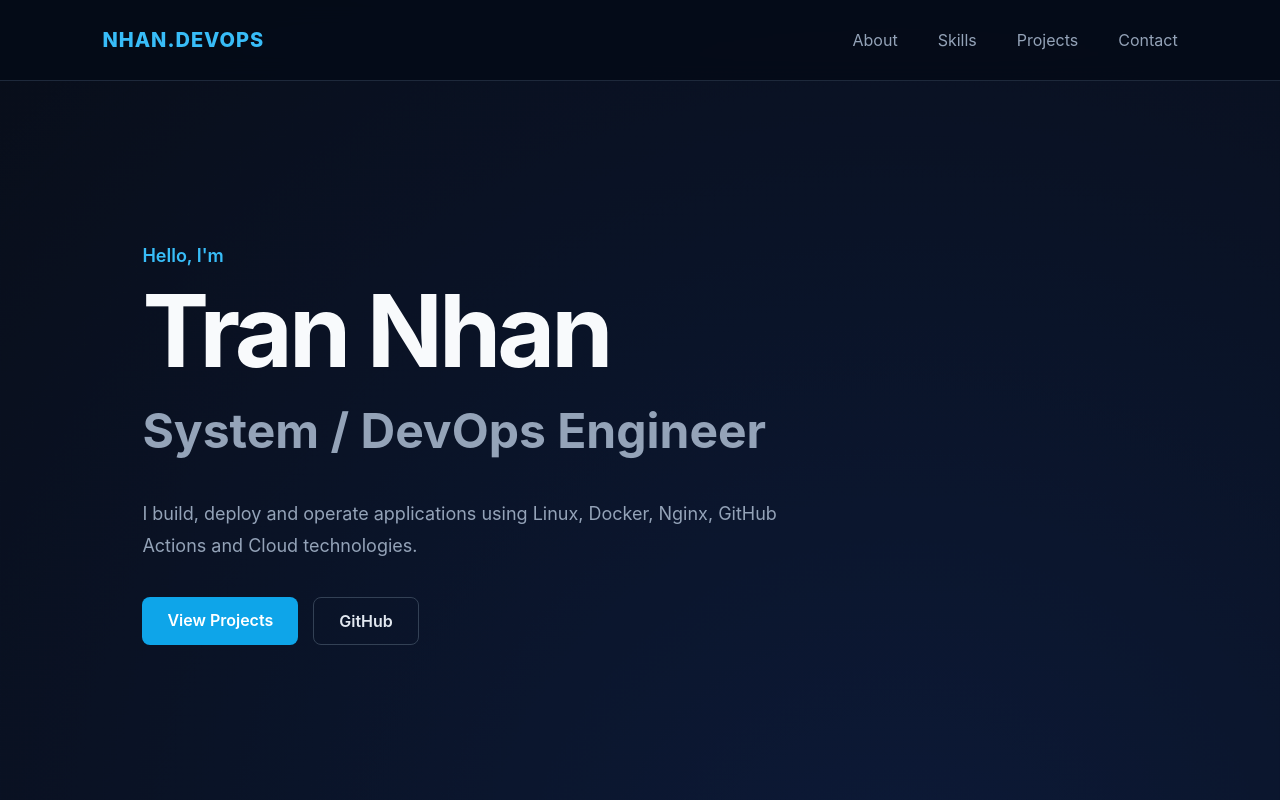
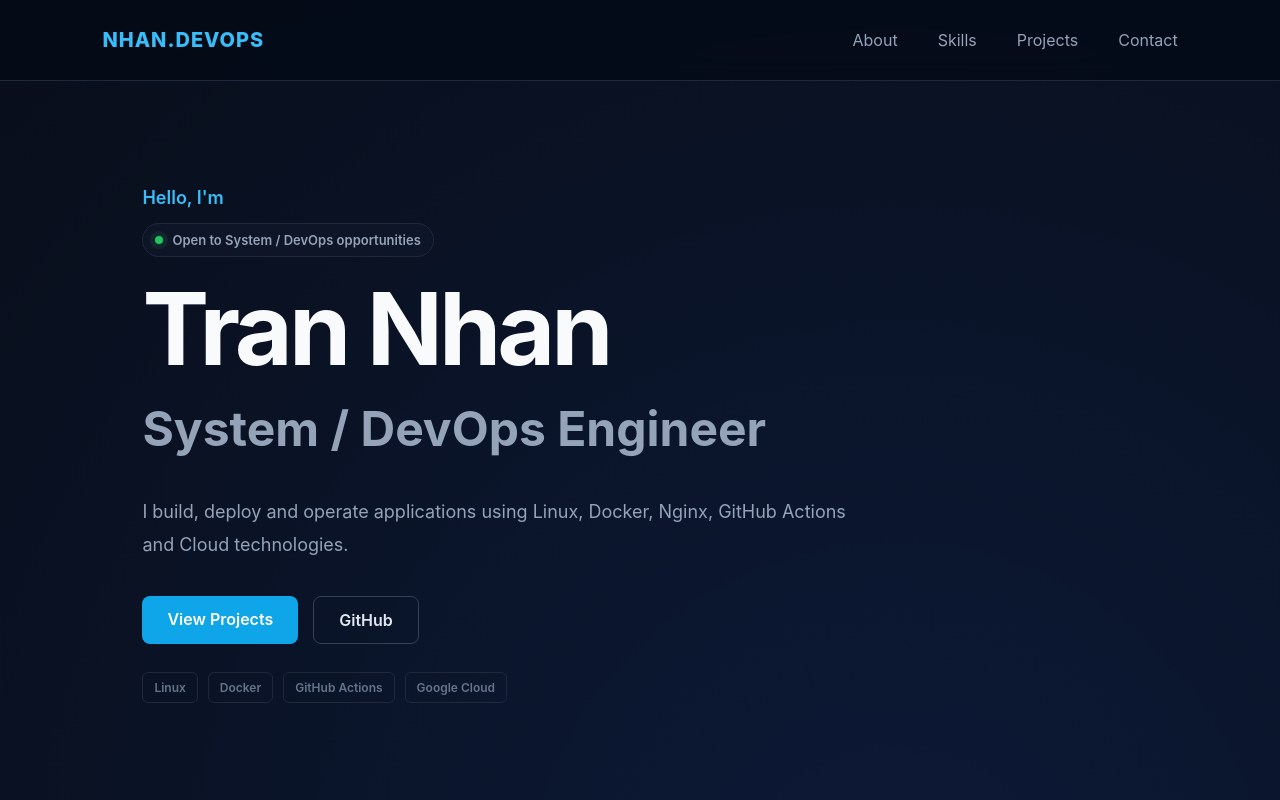
Before and after one commit to nhantran01s/react-lab, a React (Vite) app: page / in a window 1280 px wide. Shown: the top 800 px of the page. Built offline with nearby package versions, Linux system fonts and the light colour scheme.

Commit message:
hiệu ứng

```diff
--- a/src/App.css
+++ b/src/App.css
@@ -125,7 +125,7 @@ body {
 }
 
 .hero-description {
-  max-width: 650px;
+  max-width: 720px;
 
   font-size: 18px;
   line-height: 1.8;
@@ -524,3 +524,47 @@ body {
     text-align: center;
   }
 }
+
+.status-badge {
+  display: inline-flex;
+  align-items: center;
+  gap: 9px;
+
+  margin-bottom: 22px;
+  padding: 8px 12px;
+
+  border: 1px solid #1e293b;
+  border-radius: 999px;
+
+  background: rgba(15, 23, 42, 0.7);
+  color: #94a3b8;
+
+  font-size: 13px;
+  font-weight: 600;
+}
+
+.status-dot {
+  width: 8px;
+  height: 8px;
+  border-radius: 50%;
+  background: #22c55e;
+  box-shadow: 0 0 0 5px rgba(34, 197, 94, 0.1);
+}
+
+.hero-stack {
+  display: flex;
+  flex-wrap: wrap;
+  gap: 10px;
+  margin-top: 28px;
+}
+
+.hero-stack span {
+  padding: 7px 11px;
+
+  border: 1px solid #1e293b;
+  border-radius: 6px;
+
+  color: #64748b;
+  font-size: 12px;
+  font-weight: 600;
+}
--- a/src/App.jsx
+++ b/src/App.jsx
@@ -17,7 +17,10 @@ function App() {
       <main>
         <section className="hero">
           <p className="hero-label">Hello, I'm</p>
-
+	  <div className="status-badge">
+	  <span className="status-dot"></span>
+	  Open to System / DevOps opportunities
+	  </div>
           <h1>Tran Nhan</h1>
 
           <h2>System / DevOps Engineer</h2>
@@ -41,6 +44,12 @@ function App() {
               GitHub
             </a>
           </div>
+	  <div className="hero-stack">
+	  <span>Linux</span>
+	  <span>Docker</span>
+	  <span>GitHub Actions</span>
+	  <span>Google Cloud</span>
+	  </div>
         </section>
 <section id="skills" className="skills-section">
   <p className="section-label">TECH STACK</p>
```
